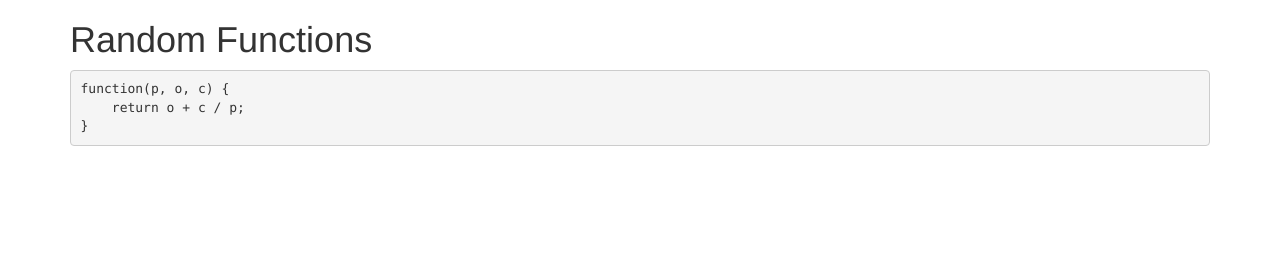
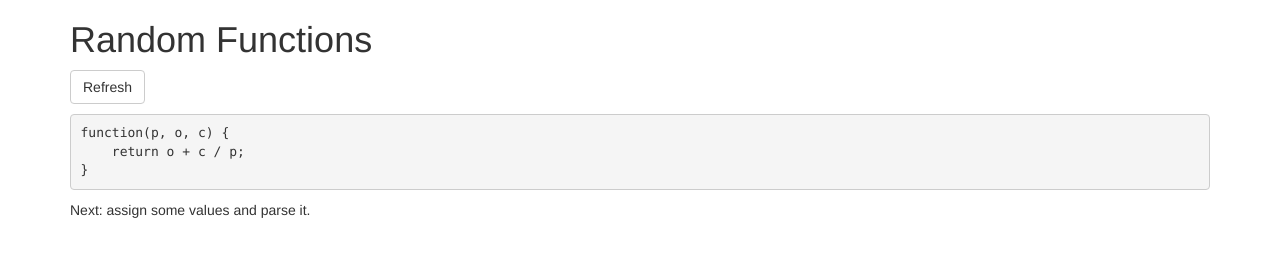
Before and after one commit to levithomason/generated-code, a website: page index.html in a window 1280 px wide. Drawn offline with Linux system fonts and the light colour scheme.

Commit message:
adds refresh and next note

```diff
--- a/index.html
+++ b/index.html
@@ -13,7 +13,13 @@
 <body>
 <div class="container">
     <h1>Random Functions</h1>
+    <p>
+        <button class="btn btn-default" onclick="location.reload()">Refresh</button>
+    </p>
     <div id="results"></div>
+    <p>
+        Next: assign some values and parse it.
+    </p>
 </div>
 </body>
 </html>
```
